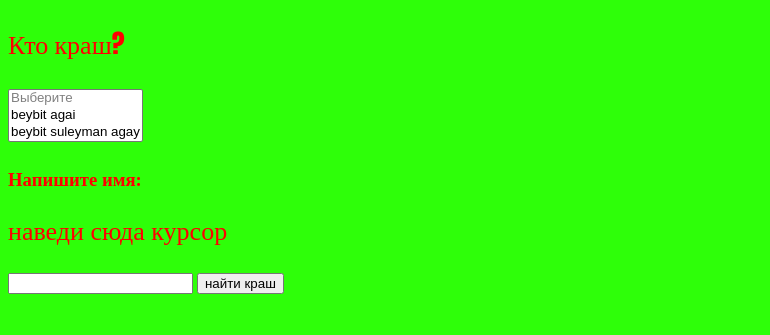
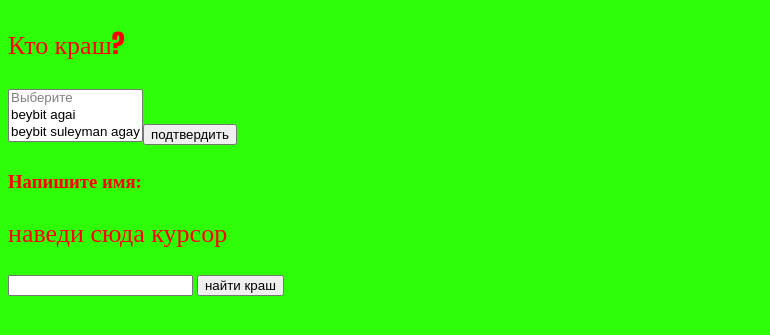
Before and after one commit to AbuZhunakan/agay, a plain HTML site: page index.html in a window 1280 px wide. Shown: the part 61-396 px from the top of the page, without its empty margins (0-770 px from the left). Drawn offline with Linux system fonts and the light colour scheme.

Commit message:
Update index.html

```diff
--- a/index.html
+++ b/index.html
@@ -14,6 +14,7 @@
         <option disabled>Выберите</option>
         <option value="beybit agai">beybit agai</option>
         <option value="beybit suleyman agay">beybit suleyman agay</option>
+        <input type = "submit" value = "подтвердить">
        </select></p>
       </form>
 <h3 style="color:red">Напишите имя:</h3>
```
